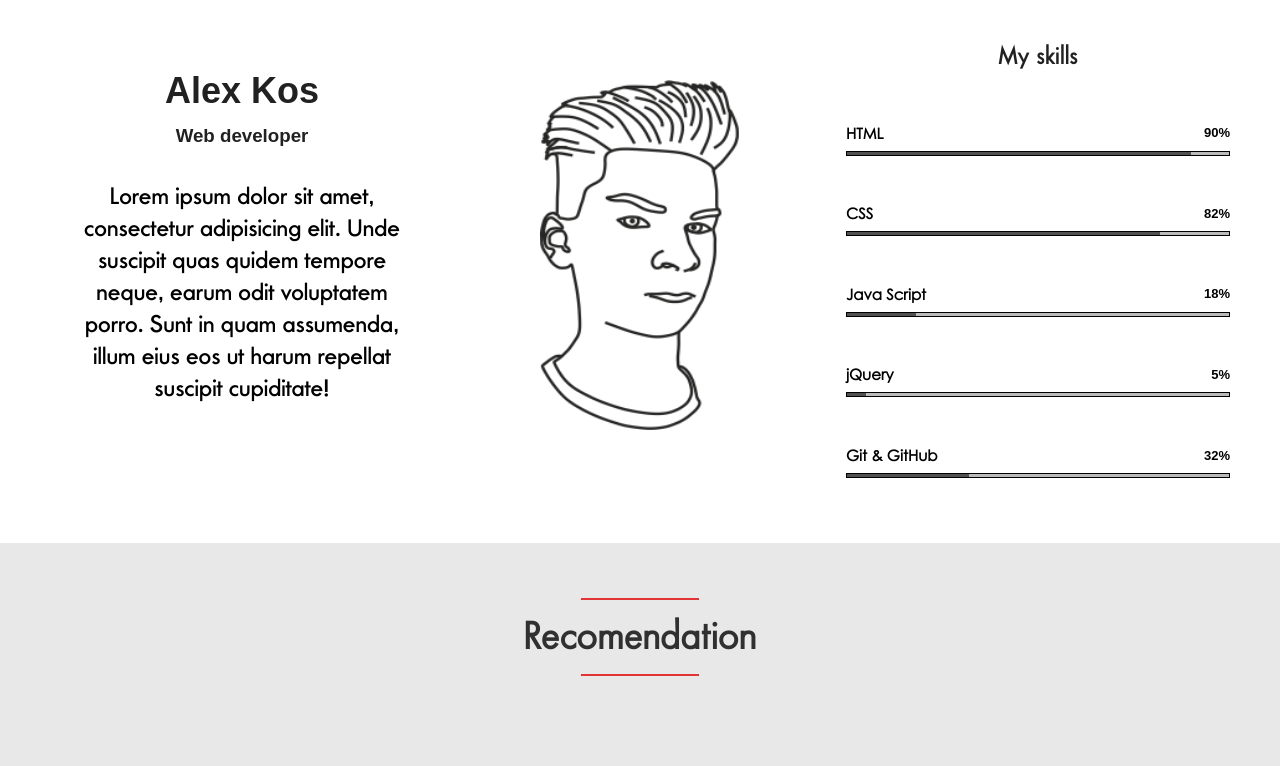
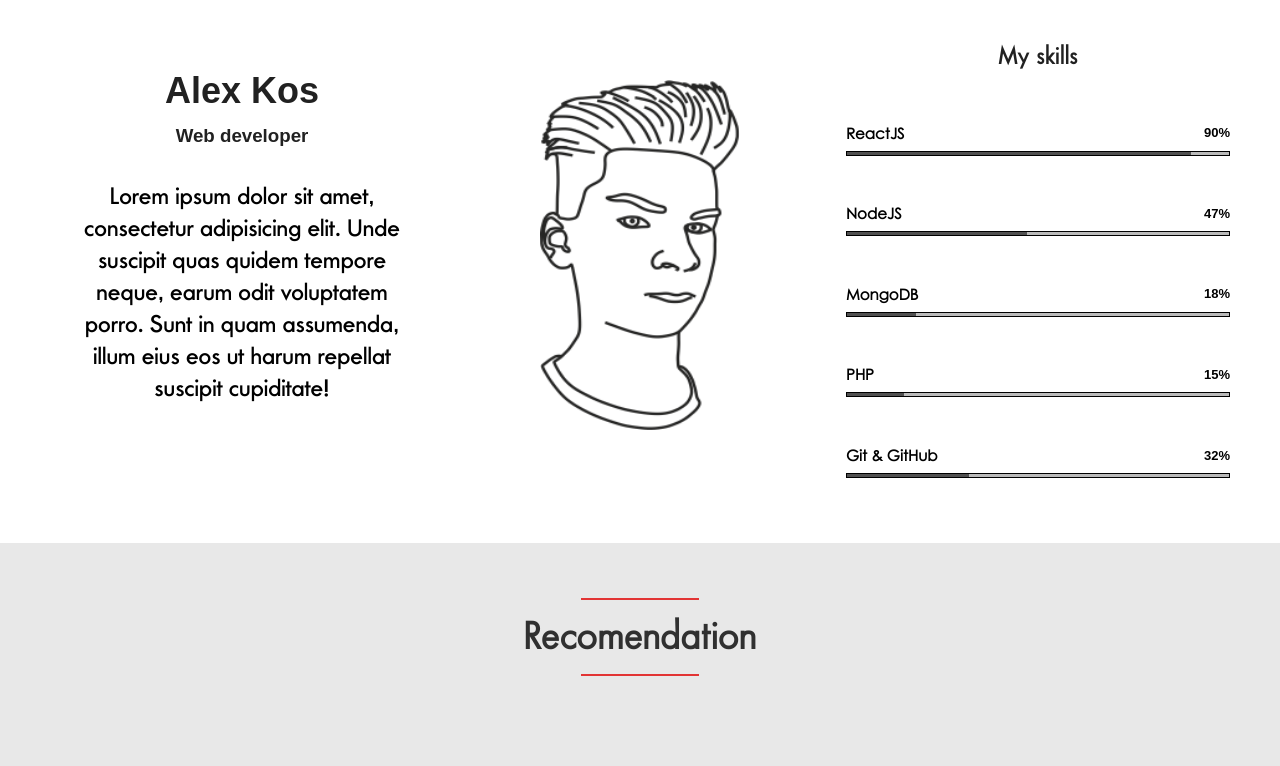
Before and after one commit to alexkos971/portfolio, a plain HTML site: page index.html in a window 1280 px wide. Shown: the part 840-1606 px from the top of the page. Drawn offline with nearby package versions, Linux system fonts and the light colour scheme; files whose address does not match are found by name.

Commit message:
Rewrrite some functions for better work

```diff
--- a/index.html
+++ b/index.html
@@ -75,10 +75,10 @@
 			<div class="hamburger">
 				<input type="checkbox"  id="check-menu" onclick = "check(this)"/>
 				<label for="check-menu"></label>
-					<div  class="burger-line first"></div>
-					<div  class="burger-line second"></div>
-					<div  class="burger-line third"></div>
-					<div  class="burger-line fourth"></div>
+					<div class="burger-line first"></div>
+					<div class="burger-line second"></div>
+					<div class="burger-line third"></div>
+					<div class="burger-line fourth"></div>
 			</div>
 		</div>
 
@@ -120,47 +120,47 @@
 
 				<div class="skills_row">
 					<div class="skills_row-txt">
-						<h4>HTML</h4>
-						<h6>90%</h6>
+						<h4>ReactJS</h4>
+						<h6 data-target="90">0%</h6>
 					</div>
 
 					<div class="progress">
-						<div class="percent-html"></div>
+						<div class="progress-percent"></div>
 					</div>
 				</div>
 
 				<div class="skills_row">
 					<div class="skills_row-txt">
-						<h4>CSS</h4>
-						<h6>82%</h6>
+						<h4>NodeJS</h4>
+						<h6 data-target="47">0%</h6>
 					</div>
 
 					<div class="progress">
-						<div class="percent-css"></div>
+						<div class="progress-percent"></div>
 					</div>
 				</div>
 
 
 				<div class="skills_row">
 					<div class="skills_row-txt">
-						<h4>Java Script</h4>
-						<h6>18%</h6>
+						<h4>MongoDB</h4>
+						<h6 data-target="18">0%</h6>
 					</div>
 
 					<div class="progress">
-						<div class="percent-js"></div>
+						<div class="progress-percent"></div>
 					</div>
 				</div>
 
 
 				<div class="skills_row">
 					<div class="skills_row-txt">
-						<h4>jQuery</h4>
-						<h6>5%</h6>
+						<h4>PHP</h4>
+						<h6 data-target="15">0%</h6>
 					</div>
 
 					<div class="progress">
-						<div class="percent-jQ"></div>
+						<div class="progress-percent"></div>
 					</div>
 				</div>
 
@@ -168,11 +168,11 @@
 				<div class="skills_row">
 					<div class="skills_row-txt">
 						<h4>Git & GitHub</h4>
-						<h6>32%</h6>
+						<h6 data-target="32">0%</h6>
 					</div>
 
 					<div class="progress">
-						<div class="percent-git"></div>
+						<div class="progress-percent"></div>
 					</div>
 				</div>
 			</div>
--- a/js/script.js
+++ b/js/script.js
@@ -9,6 +9,17 @@ jQuery(document).ready(function() {
 
 
 jQuery(document).ready(function() {
+
+
+  let percentValues = []
+  let percentTxt = document.querySelectorAll('.skills_row-txt > h6');
+
+  for (value of percentTxt) {
+    percentValues.push(value.dataset.target + "%");
+  }
+
+  let percentLine = document.querySelectorAll('.progress-percent');
+  let percentFlag = true;
 
 $('#check-menu').on('click', function() {
   $('.page-menu').toggleClass('main-menu');
@@ -32,12 +43,13 @@ $(window).on("scroll", function () {
       "opacity" : "1"}, 450);
   }
 
-  if ($(this).scrollTop() >= 420) {
-    $(".percent-html").animate({"width" :  "90%"}, 1000);
-    $(".percent-css").animate({"width" :  "82%"}, 1000);
-    $(".percent-js").animate({"width" :  "18%"}, 1000);
-    $(".percent-jQ").animate({"width" :  "5%"}, 1000);
-    $(".percent-git").animate({"width" :  "32%"}, 1000);
+  if ($(this).scrollTop() >= 420 && percentFlag) {
+    percentFlag = false;
+
+    percentValues.map((item, index) => {
+      percentTxt[index].innerHTML = item;
+      $(percentLine[index]).animate({"width": item}, 700)
+    })
   }
 
   if ($(this).scrollTop() >= 900) {
@@ -85,6 +97,7 @@ window.addEventListener('scroll', function() {
   if (this.pageYOffset > countWrap.getBoundingClientRect().top + 1200 && !count_trigger) {
     count_trigger = true;
 
+    // array of values of counterWrap
     let cnt = [];
     counter.forEach((item, index) => cnt.push(Math.round(item.dataset.target / 4)));
 
@@ -92,6 +105,7 @@ window.addEventListener('scroll', function() {
 
     function countLoop() {
       counter.forEach((item, index) => {
+
         setTimeout(() => {
           if (parseInt(item.textContent) !== parseInt(item.dataset.target)) {
             checkCounter(item, cnt[index]);
--- a/style.css
+++ b/style.css
@@ -146,7 +146,7 @@ header {
 	position: relative;
 	background-color: #000;
 	display: block;
-	/*background-image: url('');*/
+	background-image: url(./image/mac-3.png);
 	background-repeat: no-repeat;
 	background-size: cover;
 }
@@ -591,7 +591,7 @@ content {
 	box-sizing: border-box;
 }
 
-.percent-html, .percent-css,  .percent-js, .percent-jQ, .percent-git {
+.progress-percent {
 	width: 0%;
 	height: 100%;
 	background-color: #515151;
```
Also changed, not shown: image/maze_2.png (added).
